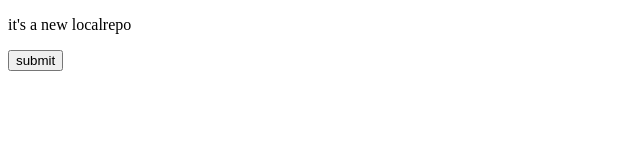
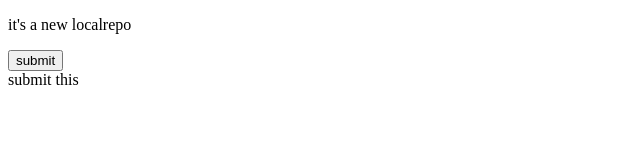
Before and after one commit to Paramita-A/localrepo, a plain HTML site: page index.html in a window 1280 px wide. Shown: the full height of the page, 0-640 px from the left. Drawn offline with Linux system fonts and the light colour scheme.

Commit message:
form added

```diff
--- a/index.html
+++ b/index.html
@@ -8,5 +8,6 @@
 <body>
     <p>it's a new localrepo</p>
     <button>submit</button>
+    <form action="">submit this</form>
 </body>
 </html>
```
